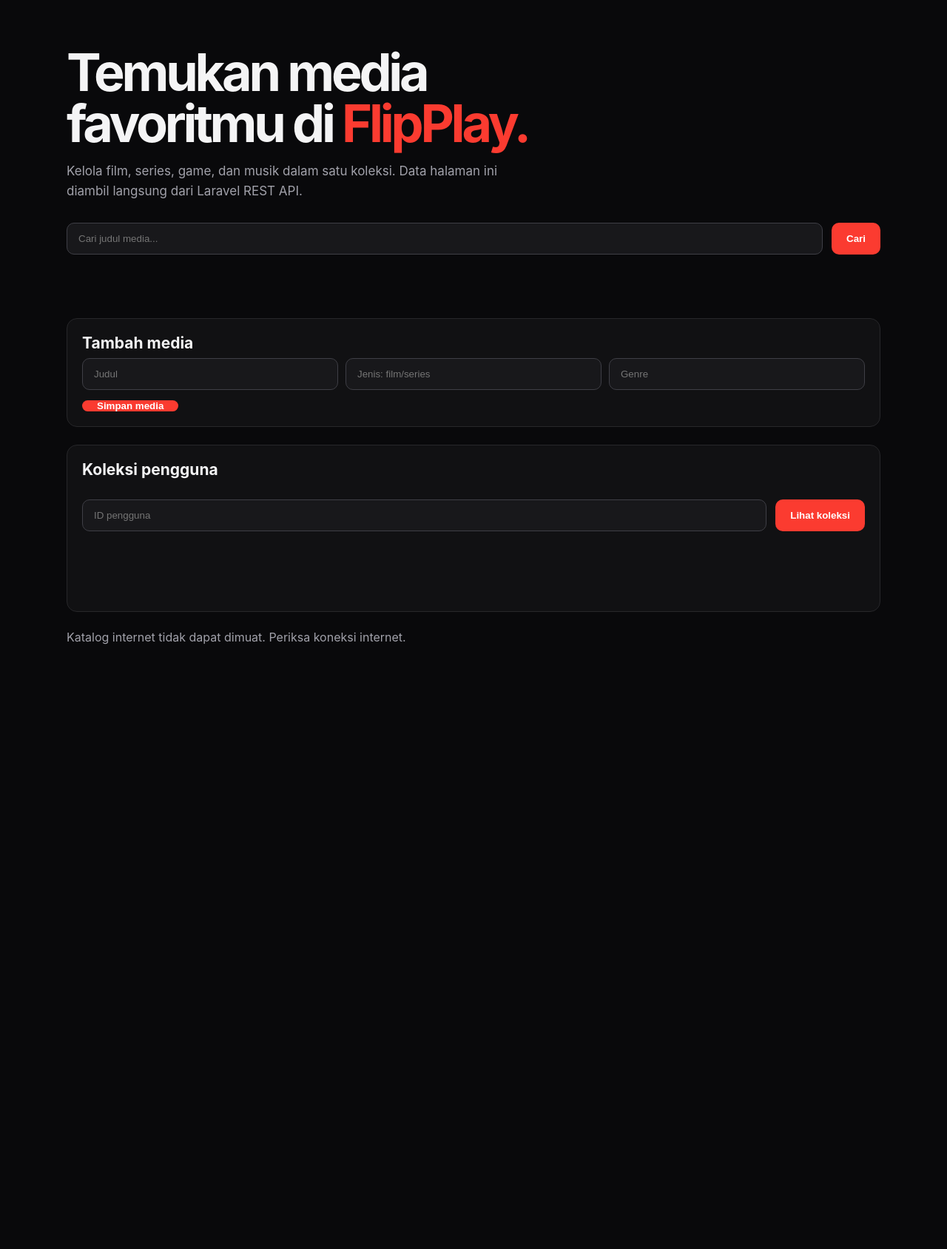
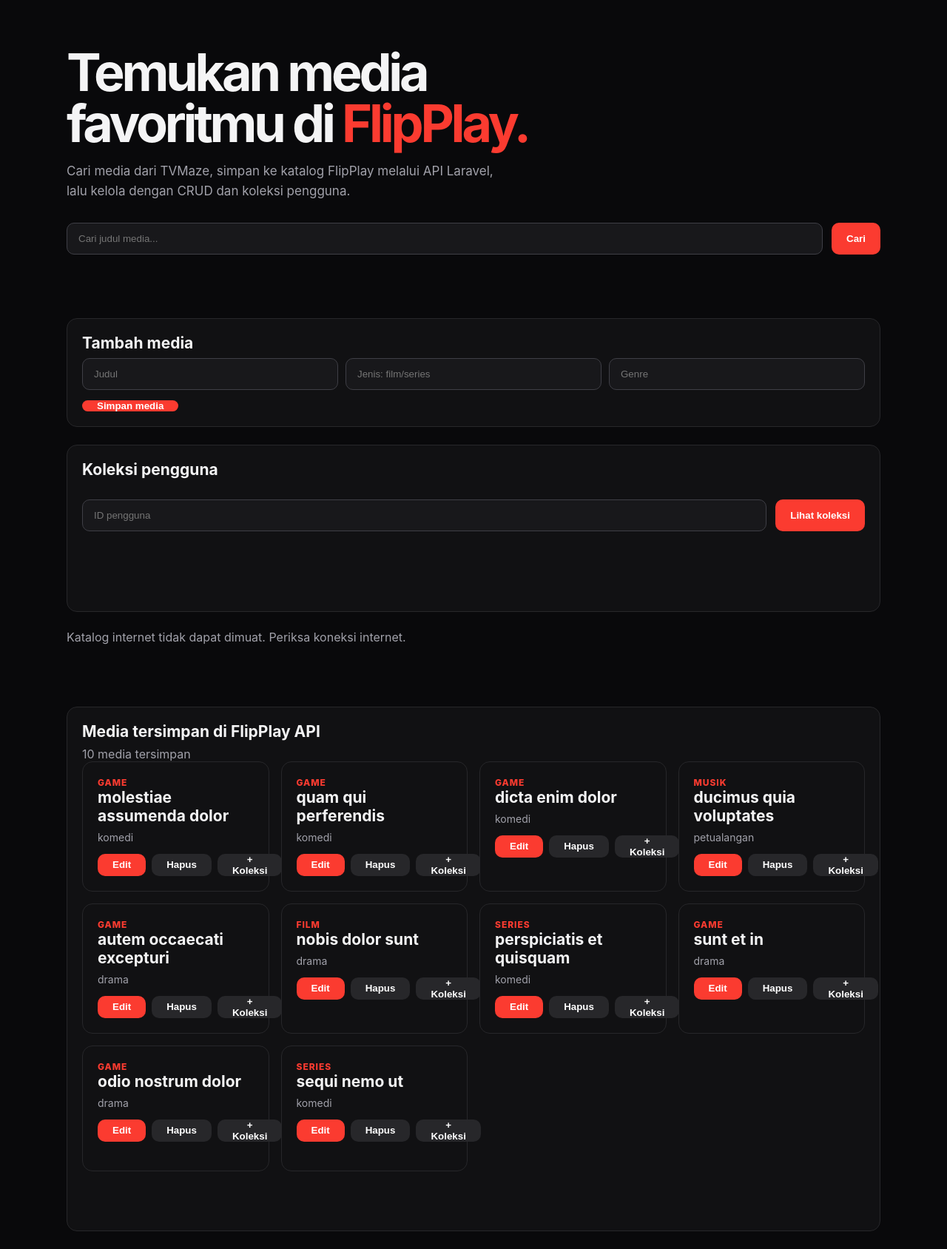
Before and after one commit to rusdany33/Web-1, a Laravel app: page / in a window 1280 px wide. Shown: the part 75-1763 px from the top of the page at 74% size. Before the commit the page ends 946 px from the top, so only its background shows below. Run offline with Laravel 12, Linux system fonts and the light colour scheme; data comes from the database, SQL or seed files in the repository.

Commit message:
Connect frontend CRUD to Laravel API

```diff
--- a/resources/views/welcome.blade.php
+++ b/resources/views/welcome.blade.php
@@ -42,7 +42,7 @@
     <main>
         <section class="hero">
             <h1>Temukan media favoritmu di <span>FlipPlay.</span></h1>
-            <p>Kelola film, series, game, dan musik dalam satu koleksi. Data halaman ini diambil langsung dari Laravel REST API.</p>
+            <p>Cari media dari TVMaze, simpan ke katalog FlipPlay melalui API Laravel, lalu kelola dengan CRUD dan koleksi pengguna.</p>
             <div class="toolbar"><input id="search" placeholder="Cari judul media..."><button id="searchButton">Cari</button></div>
         </section>
         <section class="panel">
@@ -60,6 +60,7 @@
         </section>
         <div id="status" class="status">Memuat katalog...</div>
         <section id="mediaGrid" class="grid"></section>
+        <section class="panel"><h2>Media tersimpan di FlipPlay API</h2><div id="localStatus" class="status"></div><section id="localGrid" class="grid"></section></section>
     </main>
     <script>
         function stripHtml(value) { const element = document.createElement('div'); element.innerHTML = value || ''; return element.textContent || ''; }
@@ -76,7 +77,7 @@
                 const result = await response.json();
                 const items = (search ? result.map(item => item.show) : result).slice(0, 18);
                 status.textContent = `${items.length} media ditemukan`;
-                grid.innerHTML = items.length ? items.map(media => `<article class="card"><img class="poster" src="${escapeHtml(media.image?.medium || '')}" alt="Poster ${escapeHtml(media.name)}" onerror="this.style.display='none'"><div class="type">${escapeHtml(media.type || 'show')}</div><h2>${escapeHtml(media.name)}</h2><div class="meta">${escapeHtml((media.genres || []).join(' · ') || 'Genre belum tersedia')} · ${escapeHtml(media.premiered || 'Tahun tidak tersedia')}</div><p class="summary">${escapeHtml(stripHtml(media.summary)) || 'Sinopsis belum tersedia.'}</p><div class="actions"><a href="${escapeHtml(media.url)}" target="_blank" rel="noreferrer"><button>Detail</button></a></div></article>`).join('') : '<div class="empty">Media tidak ditemukan.</div>';
+                grid.innerHTML = items.length ? items.map(media => `<article class="card"><img class="poster" src="${escapeHtml(media.image?.medium || '')}" alt="Poster ${escapeHtml(media.name)}" onerror="this.style.display='none'"><div class="type">${escapeHtml(media.type || 'show')}</div><h2>${escapeHtml(media.name)}</h2><div class="meta">${escapeHtml((media.genres || []).join(' · ') || 'Genre belum tersedia')} · ${escapeHtml(media.premiered || 'Tahun tidak tersedia')}</div><p class="summary">${escapeHtml(stripHtml(media.summary)) || 'Sinopsis belum tersedia.'}</p><div class="actions"><button onclick="saveExternalMedia('${encodeURIComponent(JSON.stringify({title: media.name, type: media.type || 'show', genre: (media.genres || [])[0] || 'other', release_year: media.premiered ? Number(media.premiered.slice(0, 4)) : null, description: stripHtml(media.summary)}))}')">Simpan ke FlipPlay</button><a href="${escapeHtml(media.url)}" target="_blank" rel="noreferrer"><button class="secondary">Detail</button></a></div></article>`).join('') : '<div class="empty">Media tidak ditemukan.</div>';
             } catch (error) { status.textContent = 'Katalog internet tidak dapat dimuat. Periksa koneksi internet.'; grid.innerHTML = ''; }
         }
         document.getElementById('searchButton').addEventListener('click', loadMedia);
@@ -87,14 +88,17 @@
             const payload = { title: title.value, type: type.value, genre: genre.value };
             const response = await fetch(editingId ? `/api/media/${editingId}` : '/api/media', { method: editingId ? 'PATCH' : 'POST', headers: {'Content-Type': 'application/json', 'Accept': 'application/json'}, body: JSON.stringify(payload) });
             if (!response.ok) { alert('Data tidak valid atau judul sudah digunakan.'); return; }
-            editingId = null; event.target.reset(); formTitle.textContent = 'Tambah media'; cancelEdit.hidden = true; loadMedia();
+            editingId = null; event.target.reset(); formTitle.textContent = 'Tambah media'; cancelEdit.hidden = true; loadLocalMedia();
         });
+        window.saveExternalMedia = async encodedMedia => { const media = JSON.parse(decodeURIComponent(encodedMedia)); const response = await fetch('/api/media', {method: 'POST', headers: {'Content-Type': 'application/json', 'Accept': 'application/json'}, body: JSON.stringify(media)}); alert(response.status === 422 ? 'Media sudah tersimpan atau data tidak valid.' : response.ok ? 'Media berhasil disimpan ke API Laravel.' : 'Gagal menyimpan media.'); if (response.ok) loadLocalMedia(); };
+        async function loadLocalMedia() { const response = await fetch('/api/media'); const result = await response.json(); const items = result.data || []; localStatus.textContent = `${items.length} media tersimpan`; localGrid.innerHTML = items.length ? items.map(media => `<article class="card"><div class="type">${media.type}</div><h2>${media.title}</h2><div class="meta">${media.genre}</div><div class="actions"><button onclick="editMedia(${media.id}, '${media.title.replace(/'/g, "\\'")}', '${media.type}', '${media.genre}')">Edit</button><button class="secondary" onclick="deleteMedia(${media.id})">Hapus</button><button class="secondary" onclick="addToCollection(${media.id})">+ Koleksi</button></div></article>`).join('') : '<div class="empty">Simpan media dari deksripsi TVMaze di atas.</div>'; }
         window.editMedia = (id, currentTitle, currentType, currentGenre) => { editingId = id; title.value = currentTitle; type.value = currentType; genre.value = currentGenre; formTitle.textContent = 'Edit media'; cancelEdit.hidden = false; window.scrollTo({top: 0, behavior: 'smooth'}); };
-        window.deleteMedia = async id => { if (!confirm('Hapus media ini?')) return; await fetch(`/api/media/${id}`, {method: 'DELETE', headers: {'Accept': 'application/json'}}); loadMedia(); };
+        window.deleteMedia = async id => { if (!confirm('Hapus media ini dari API Laravel?')) return; await fetch(`/api/media/${id}`, {method: 'DELETE', headers: {'Accept': 'application/json'}}); loadLocalMedia(); };
         window.addToCollection = async mediaId => { const id = userId.value; if (!id) { alert('Isi ID pengguna terlebih dahulu.'); return; } const response = await fetch(`/api/users/${id}/collection`, {method: 'POST', headers: {'Content-Type': 'application/json', 'Accept': 'application/json'}, body: JSON.stringify({media_id: mediaId})}); alert(response.status === 409 ? 'Media sudah ada di koleksi.' : response.ok ? 'Media ditambahkan ke koleksi.' : 'User atau media tidak ditemukan.'); };
         cancelEdit.addEventListener('click', () => { editingId = null; mediaForm.reset(); formTitle.textContent = 'Tambah media'; cancelEdit.hidden = true; });
         collectionButton.addEventListener('click', async () => { const id = userId.value; if (!id) return; const response = await fetch(`/api/users/${id}/collection`); const result = await response.json(); collectionStatus.textContent = response.ok ? `${result.data.length} media dalam koleksi` : 'User tidak ditemukan'; collectionGrid.innerHTML = response.ok ? result.data.map(media => `<article class="card"><div class="type">${media.type}</div><h2>${media.title}</h2><div class="meta">${media.genre}</div></article>`).join('') : ''; });
         loadMedia();
+        loadLocalMedia();
     </script>
 </body>
 </html>
```
